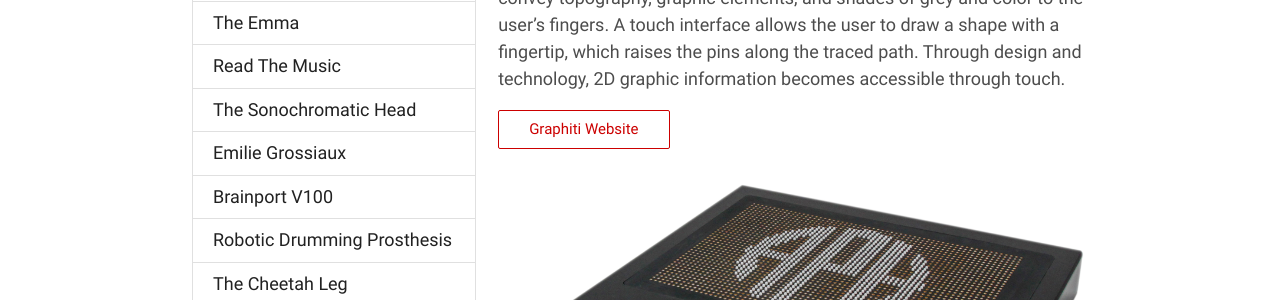
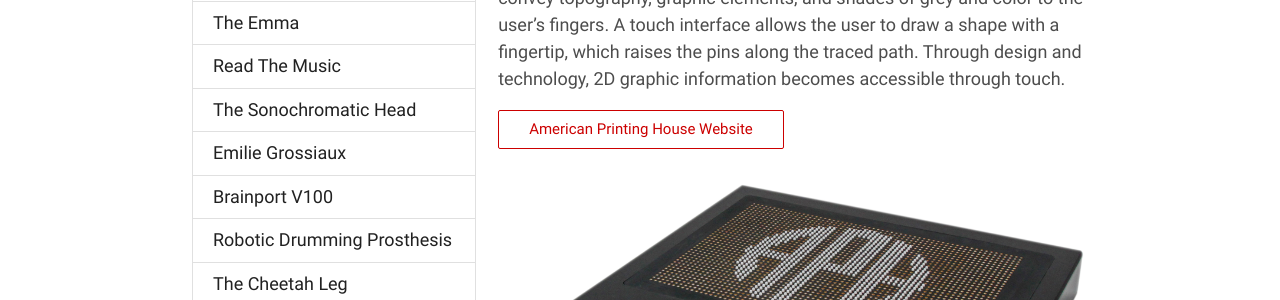
Before and after one commit to WoodburyShortridge/jfkc, a Jekyll site: the page built from _posts/2017-06-19-Graphiti.md, in a window 1280 px wide. Shown: the part 513-813 px from the top of the page. Built offline with Jekyll 4.4.1, drawn with Linux system fonts in a browser that asks for light colours; nearby versions of some CDN libraries.

Commit message:
Update 2017-06-19-Graphiti.md

```diff
--- a/_posts/2017-06-19-Graphiti.md
+++ b/_posts/2017-06-19-Graphiti.md
@@ -4,7 +4,7 @@ description: Graphiti is a prototype that makes it possible for people who are b
 image: Graphiti.png
 thumbnail: Graphiti.png
 link: http://www.aph.org/graphiti/
-text: Graphiti Website
+text: American Printing House Website
 alt: A black, square device with gray buttons in the bottom center. The digital interface displays the companies acronym APH.
 ---
 Graphiti is a prototype tactile touch display that enables people who are blind or have low vision to access onscreen graphic and photographic information and to draw their own graphics. Moving pins of varied heights convey topography, graphic elements, and shades of grey and color to the user’s fingers. A touch interface allows the user to draw a shape with a fingertip, which raises the pins along the traced path. Through design and technology, 2D graphic information becomes accessible through touch.
```
